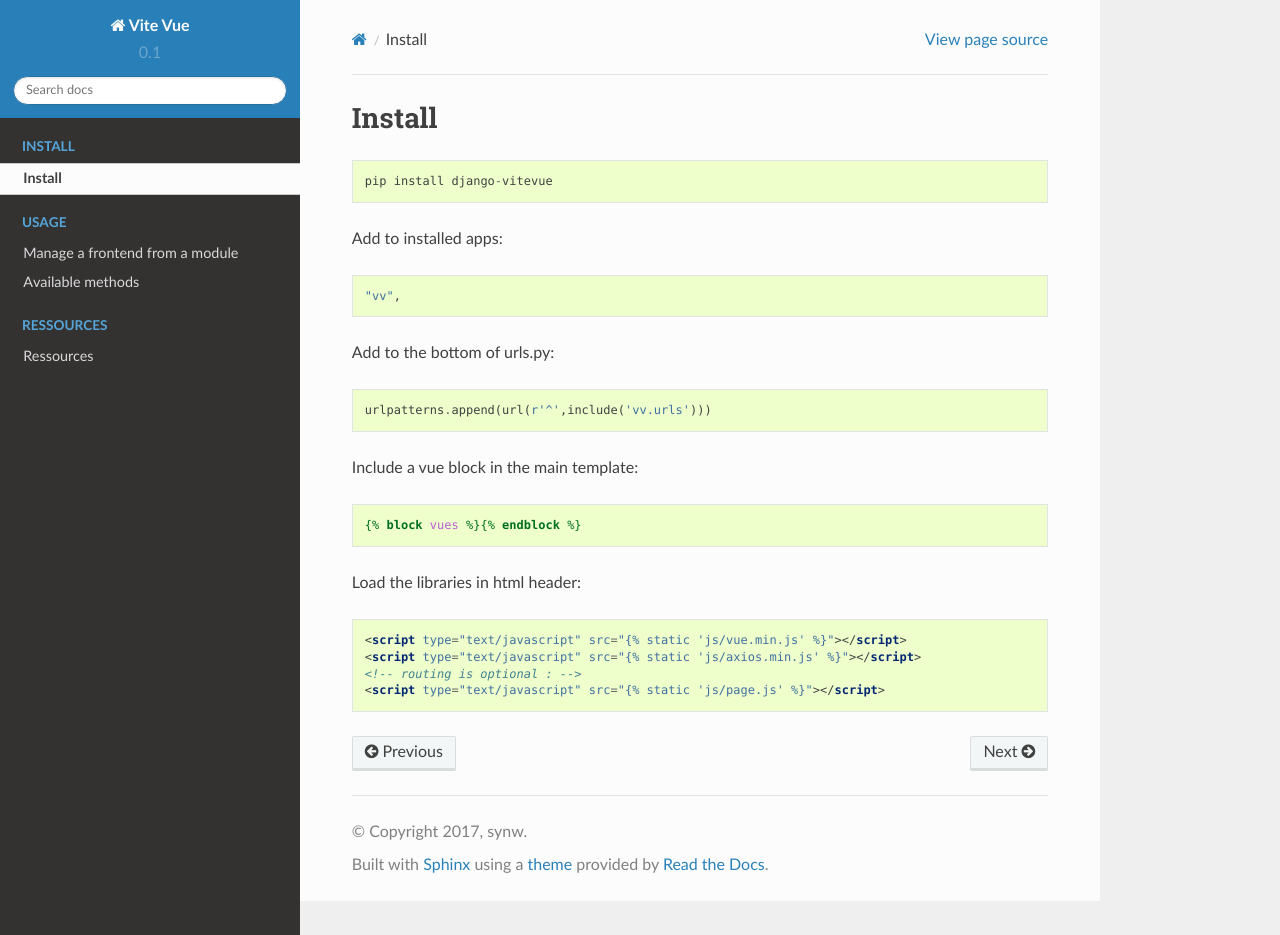
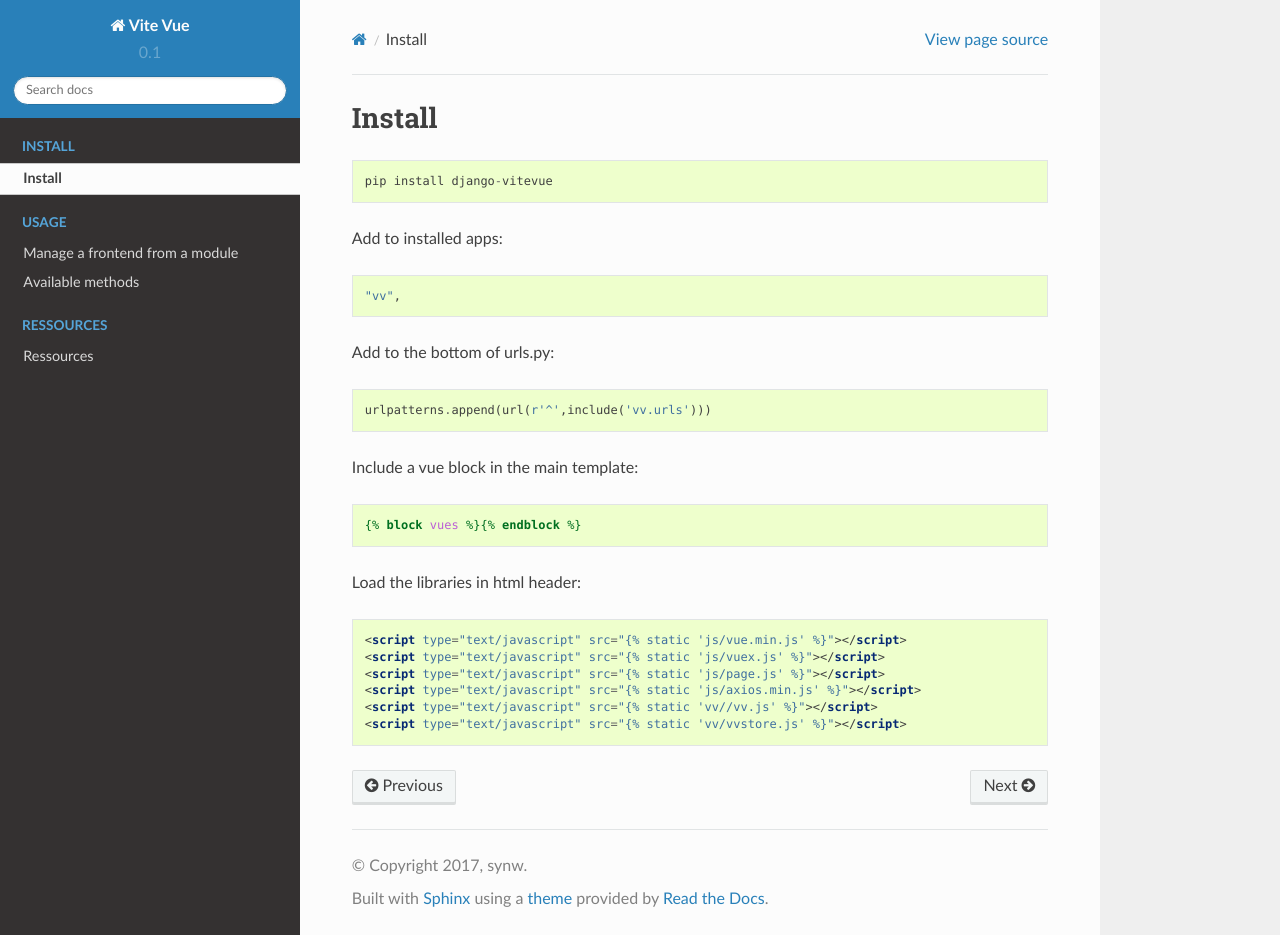
Before and after one commit to synw/django-vitevue, a Sphinx documentation site: the page built from docs/install/install.rst, in a window 1280 px wide and 935 px high. Built offline with Sphinx 7.4.7 and the Read the Docs theme 2.0.0, drawn with Linux system fonts in a browser that asks for light colours; some of the changed lines change nothing that is shown.

Commit message:
Update install docs

```diff
--- a/docs/install/install.rst
+++ b/docs/install/install.rst
@@ -36,6 +36,8 @@ Load the libraries in html header:
 ::
 
    <script type="text/javascript" src="{% static 'js/vue.min.js' %}"></script>
+   <script type="text/javascript" src="{% static 'js/vuex.js' %}"></script>
+   <script type="text/javascript" src="{% static 'js/page.js' %}"></script>
    <script type="text/javascript" src="{% static 'js/axios.min.js' %}"></script>
-   <!-- routing is optional : -->
-   <script type="text/javascript" src="{% static 'js/page.js' %}"></script>
+   <script type="text/javascript" src="{% static 'vv//vv.js' %}"></script>
+   <script type="text/javascript" src="{% static 'vv/vvstore.js' %}"></script>
```
